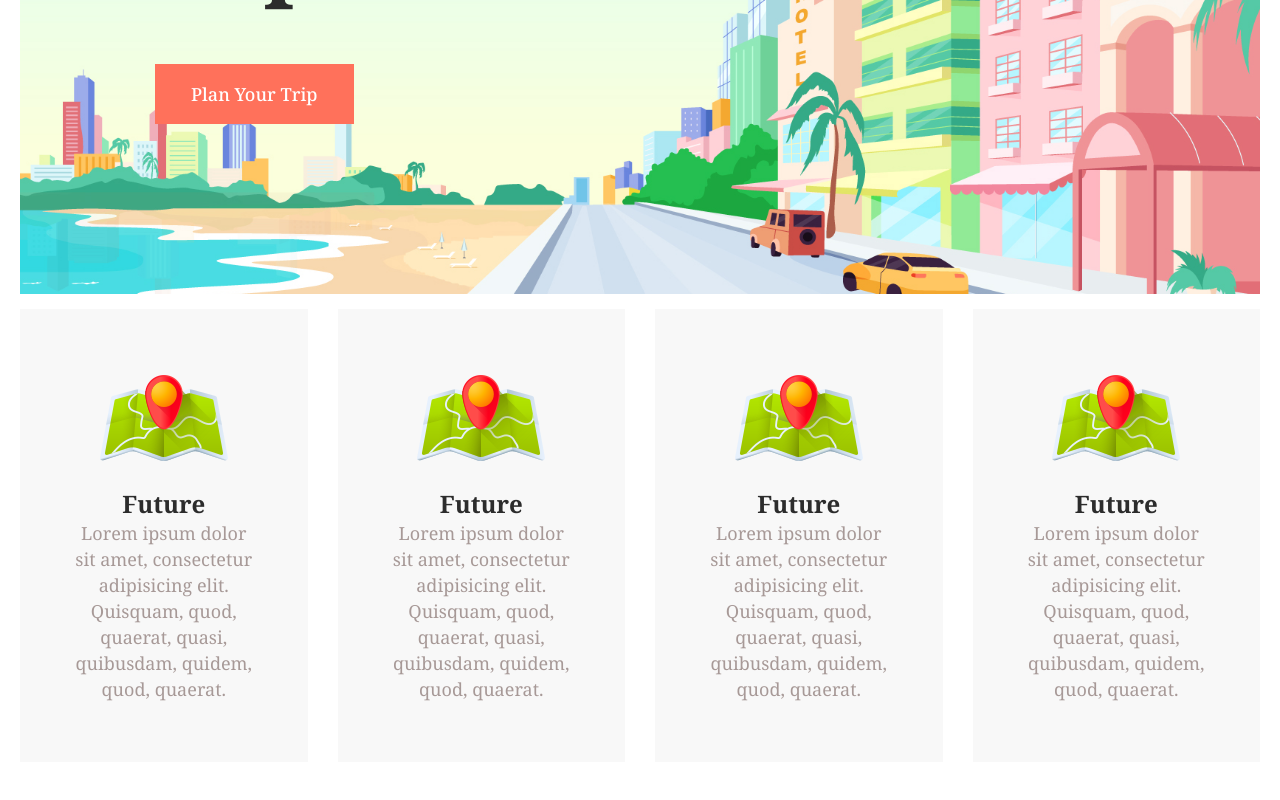
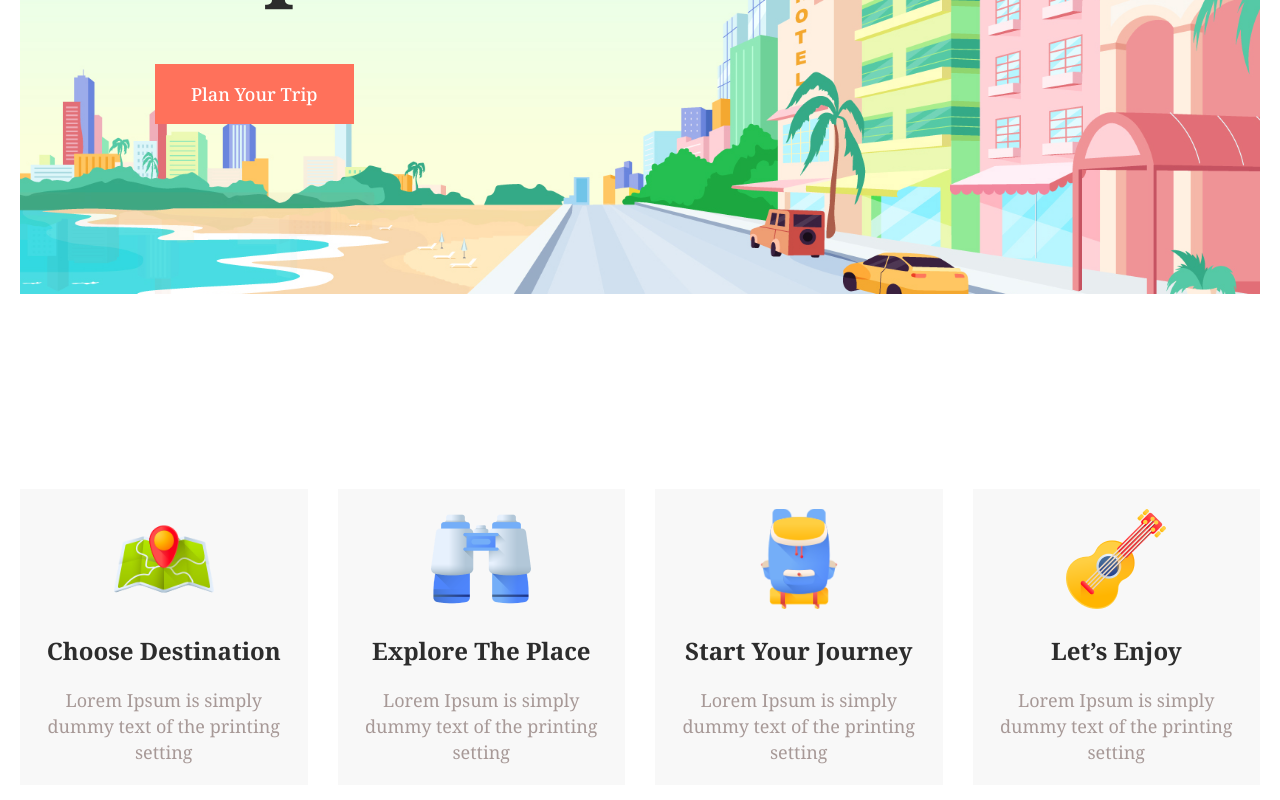
Before and after one commit to AkbaralievFarukh/travel-finale-project, a React (Vite) app: page / in a window 1280 px wide. Shown: the part 506-1306 px from the top of the page. Before the commit the page ends 1283 px from the top, so only its background shows below. Built offline with nearby package versions, Linux system fonts and the light colour scheme.

Commit message:
modifided

```diff
--- a/src/components/HomeSections/Destination/Destination.jsx
+++ b/src/components/HomeSections/Destination/Destination.jsx
@@ -17,45 +17,49 @@ const Destination = () => {
                                     <img src={Map} alt={"Map illustration"}/>
                                 </div>
                                 <div className={"destination__future__item__text"}>
-                                    <h3>Future</h3>
-                                    <p>Lorem ipsum dolor sit amet, consectetur adipisicing elit. Quisquam, quod,
-                                        quaerat, quasi, quibusdam, quidem, quod, quaerat.</p>
+                                    <h3>Choose Destination</h3>
+                                    <p>
+                                        Lorem Ipsum is simply dummy text of the printing setting
+                                    </p>
                                 </div>
                             </div>
                         </div>
                         <div className={"col-3"}>
                             <div className={"destination__future__item"}>
                                 <div className={"destination__future__item__img"}>
-                                    <img src={Map} alt={"Map illustration"}/>
+                                    <img src={Binocular} alt={"Map illustration"}/>
                                 </div>
                                 <div className={"destination__future__item__text"}>
-                                    <h3>Future</h3>
-                                    <p>Lorem ipsum dolor sit amet, consectetur adipisicing elit. Quisquam, quod,
-                                        quaerat, quasi, quibusdam, quidem, quod, quaerat.</p>
+                                    <h3>Explore The Place</h3>
+                                    <p>
+                                        Lorem Ipsum is simply dummy text of the printing setting
+                                    </p>
                                 </div>
                             </div>
                         </div>
                         <div className={"col-3"}>
                             <div className={"destination__future__item"}>
                                 <div className={"destination__future__item__img"}>
-                                    <img src={Map} alt={"Map illustration"}/>
+                                    <img src={Backpack} alt={"Map illustration"}/>
                                 </div>
                                 <div className={"destination__future__item__text"}>
-                                    <h3>Future</h3>
-                                    <p>Lorem ipsum dolor sit amet, consectetur adipisicing elit. Quisquam, quod,
-                                        quaerat, quasi, quibusdam, quidem, quod, quaerat.</p>
+                                    <h3>Start Your Journey</h3>
+                                    <p>
+                                        Lorem Ipsum is simply dummy text of the printing setting
+                                    </p>
                                 </div>
                             </div>
                         </div>
                         <div className={"col-3"}>
                             <div className={"destination__future__item"}>
                                 <div className={"destination__future__item__img"}>
-                                    <img src={Map} alt={"Map illustration"}/>
+                                    <img src={Ukulele} alt={"Map illustration"}/>
                                 </div>
                                 <div className={"destination__future__item__text"}>
-                                    <h3>Future</h3>
-                                    <p>Lorem ipsum dolor sit amet, consectetur adipisicing elit. Quisquam, quod,
-                                        quaerat, quasi, quibusdam, quidem, quod, quaerat.</p>
+                                    <h3>Let’s Enjoy</h3>
+                                    <p>
+                                        Lorem Ipsum is simply dummy text of the printing setting
+                                    </p>
                                 </div>
                             </div>
                         </div>
--- a/src/components/HomeSections/Destination/Destination.scss
+++ b/src/components/HomeSections/Destination/Destination.scss
@@ -1,5 +1,6 @@
 // Стили для блока destination
 .destination {
+  margin-top: 180px;
   &__future {
     max-width: 1410px;
     width: 100%;
@@ -8,13 +9,22 @@
       display: flex;
       flex-direction: column;
       align-items: center;
-      justify-content: space-between;
+      gap: 20px;
       height: 100%;
-      padding: 45px 55px 60px 55px;
       background: #F8F8F8;
+      padding: 20px;
+      transition: all 0.2s ease-in-out;
+      &:hover {
+        background: #FFF;
+        box-shadow: 0px 0px 15px 5px rgba(34, 60, 80, 0.2);
+      }
       &__img {
         text-align: center;
         width: 100%;
+        & img:nth-child(1) {
+          height: 100px;
+          width: 100px;
+        }
       }
       &__text {
         text-align: center;
@@ -22,6 +32,7 @@
           color: #2C2C2C;
           font-size: 24px;
           font-weight: 700;
+          margin-bottom: 20px;
         }
         & p {
           color: #A79997;
@@ -33,3 +44,15 @@
     }
   }
 }
+
+@media screen and (max-width: 768px) {
+  .destination {
+    margin-top: 100px;
+  }
+}
+
+@media screen and (max-width: 480px) {
+  .destination {
+    margin-top: 50px;
+  }
+}
--- a/src/components/HomeSections/Hero/Hero.scss
+++ b/src/components/HomeSections/Hero/Hero.scss
@@ -5,7 +5,7 @@
   &-slide {
     text-align: center;
     font-size: 18px;
-    background-image: url("../../../../public/assets/images/hero-banner.png");
+    background-image: url("/assets/images/hero-banner.png");
     background-size: cover;
     background-position: center;
     background-repeat: no-repeat;
--- a/src/index.scss
+++ b/src/index.scss
@@ -49,3 +49,15 @@ ul {
     padding: 0 20px;
   }
 }
+
+@media screen and (max-width: 768px) {
+  .col-3 {
+    width: 50%;
+  }
+}
+
+@media screen and (max-width: 480px) {
+  .col-3 {
+    width: 100%;
+  }
+}
```
